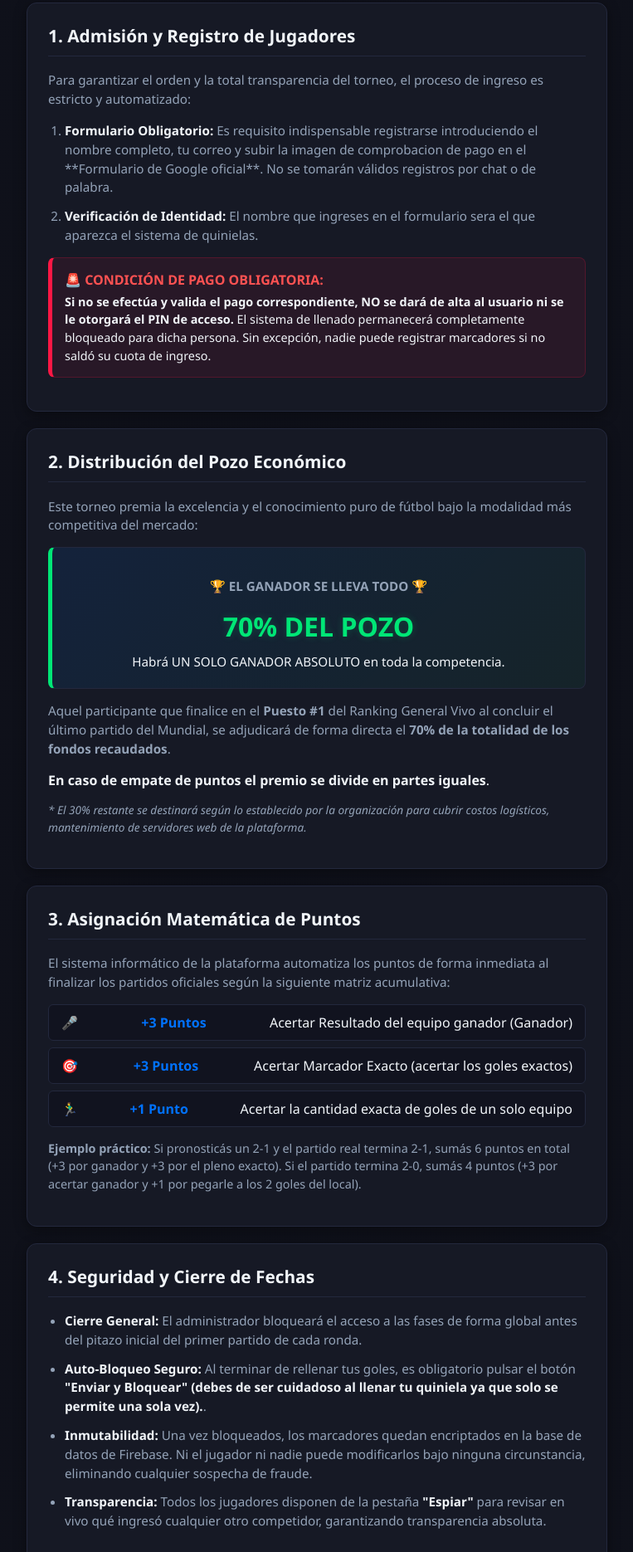
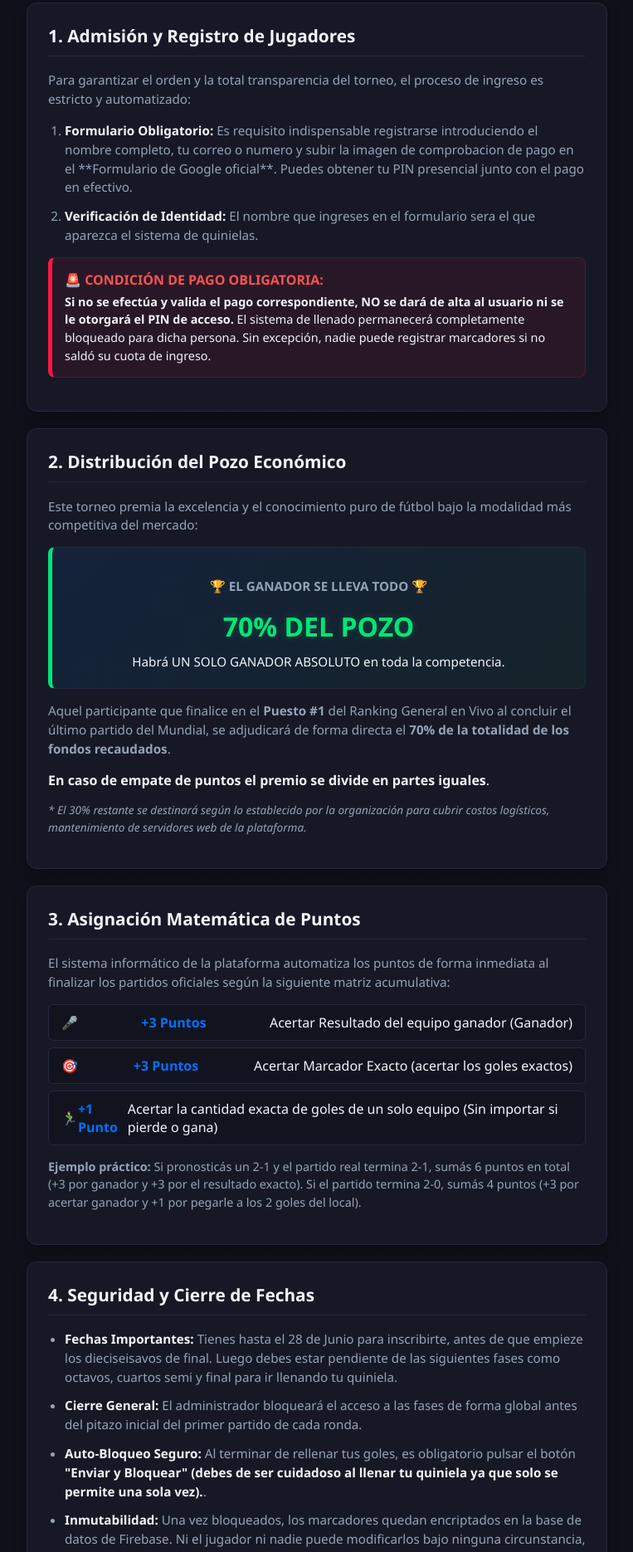
Before and after one commit to ferran0/Mundial2026QuinielaPro, a plain HTML site: page reglas.html in a window 1280 px wide. Shown: the part 185-2055 px from the top of the page at 83% size, without its empty margins (258-1021 px from the left). Drawn offline with Linux system fonts and the light colour scheme.

Commit message:
Revise player registration and deadlines in reglas.html
Updated player registration details and added important deadlines.

```diff
--- a/reglas.html
+++ b/reglas.html
@@ -154,7 +154,7 @@
         <h2>1. Admisión y Registro de Jugadores</h2>
         <p>Para garantizar el orden y la total transparencia del torneo, el proceso de ingreso es estricto y automatizado:</p>
         <ol>
-            <li><strong>Formulario Obligatorio:</strong> Es requisito indispensable registrarse introduciendo el nombre completo, tu correo y subir la imagen de comprobacion de pago en el **Formulario de Google oficial**. No se tomarán válidos registros por chat o de palabra.</li>
+            <li><strong>Formulario Obligatorio:</strong> Es requisito indispensable registrarse introduciendo el nombre completo, tu correo o numero y subir la imagen de comprobacion de pago en el **Formulario de Google oficial**. Puedes obtener tu PIN presencial junto con el pago en efectivo.</li>
             <li><strong>Verificación de Identidad:</strong> El nombre que ingreses en el formulario sera el que aparezca el sistema de quinielas.</li>
 
         </ol>
@@ -174,7 +174,7 @@
             <div class="prize-tag">70% DEL POZO</div>
             <p style="margin: 0; color: var(--text-main); font-weight: 500;">Habrá UN SOLO GANADOR ABSOLUTO en toda la competencia.</p>
         </div>
-        <p>Aquel participante que finalice en el <strong>Puesto #1</strong> del Ranking General Vivo al concluir el último partido del Mundial, se adjudicará de forma directa el <strong>70% de la totalidad de los fondos recaudados</strong>.</p>
+        <p>Aquel participante que finalice en el <strong>Puesto #1</strong> del Ranking General en Vivo al concluir el último partido del Mundial, se adjudicará de forma directa el <strong>70% de la totalidad de los fondos recaudados</strong>.</p>
         <strong>En caso de empate de puntos el premio se divide en partes iguales</strong>.</p>
         <p style="font-size: 0.85rem; color: var(--text-muted); font-style: italic;">* El 30% restante se destinará según lo establecido por la organización para cubrir costos logísticos, mantenimiento de servidores web de la plataforma.</p>
     </div>
@@ -190,15 +190,16 @@
             🎯 <span>+3 Puntos</span> Acertar Marcador Exacto (acertar los goles exactos)
         </div>
         <div class="punto-item">
-            🏃‍♂️ <span>+1 Punto</span> Acertar la cantidad exacta de goles de un solo equipo
+            🏃‍♂️ <span>+1 Punto</span> Acertar la cantidad exacta de goles de un solo equipo (Sin importar si pierde o gana)
         </div>
 
-        <p style="margin-top: 15px; font-size: 0.9rem;"><strong>Ejemplo práctico:</strong> Si pronosticás un 2-1 y el partido real termina 2-1, sumás 6 puntos en total (+3 por ganador y +3 por el pleno exacto). Si el partido termina 2-0, sumás 4 puntos (+3 por acertar ganador y +1 por pegarle a los 2 goles del local).</p>
+        <p style="margin-top: 15px; font-size: 0.9rem;"><strong>Ejemplo práctico:</strong> Si pronosticás un 2-1 y el partido real termina 2-1, sumás 6 puntos en total (+3 por ganador y +3 por el resultado exacto). Si el partido termina 2-0, sumás 4 puntos (+3 por acertar ganador y +1 por pegarle a los 2 goles del local).</p>
     </div>
 
     <div class="card">
         <h2>4. Seguridad y Cierre de Fechas</h2>
         <ul>
+             <li><strong>Fechas Importantes:</strong> Tienes hasta el 28 de Junio para inscribirte, antes de que empieze los dieciseisavos de final. Luego debes estar pendiente de las siguientes fases como octavos, cuartos semi y final para ir llenando tu quiniela.</li>
             <li><strong>Cierre General:</strong> El administrador bloqueará el acceso a las fases de forma global antes del pitazo inicial del primer partido de cada ronda.</li>
             <li><strong>Auto-Bloqueo Seguro:</strong> Al terminar de rellenar tus goles, es obligatorio pulsar el botón <strong>"Enviar y Bloquear" (debes de ser cuidadoso al llenar tu quiniela ya que solo se permite una sola vez).</strong>.</li>
             <li><strong>Inmutabilidad:</strong> Una vez bloqueados, los marcadores quedan encriptados en la base de datos de Firebase. Ni el jugador ni nadie puede modificarlos bajo ninguna circunstancia, eliminando cualquier sospecha de fraude.</li>
```
